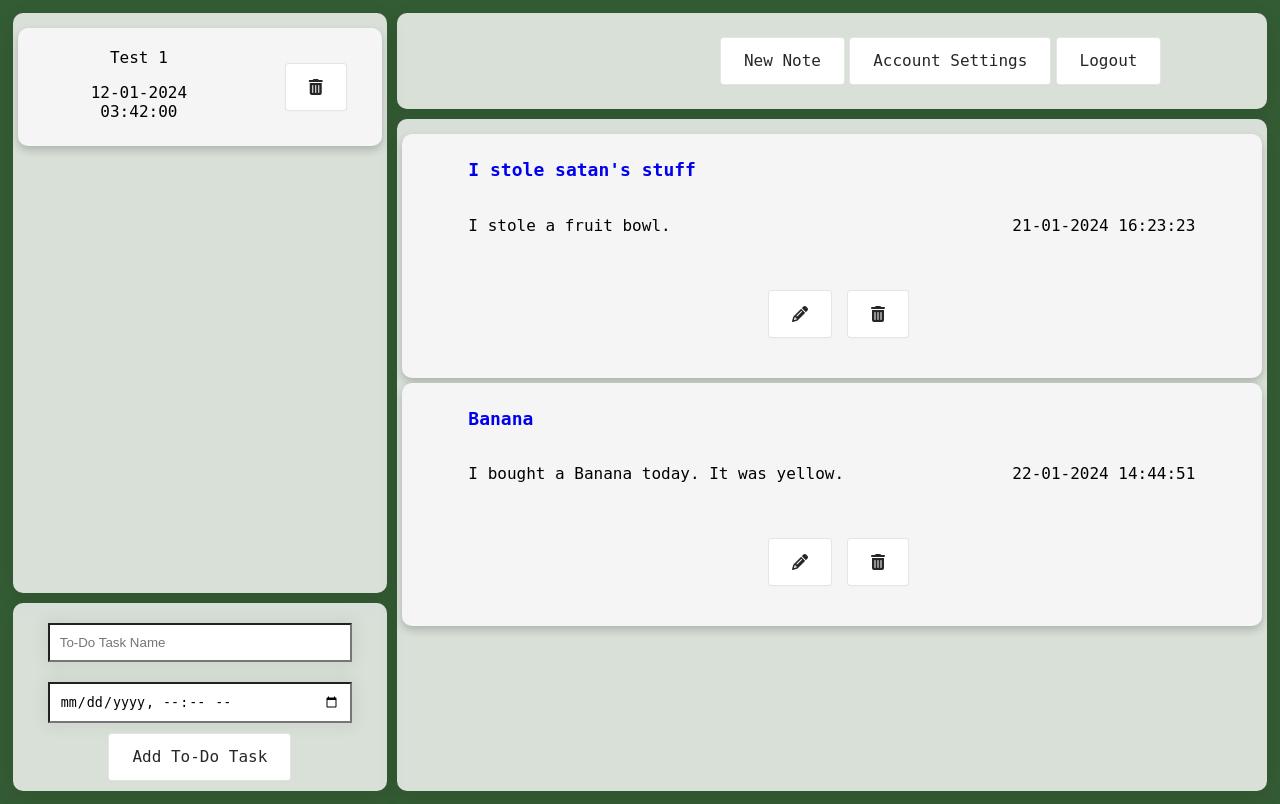
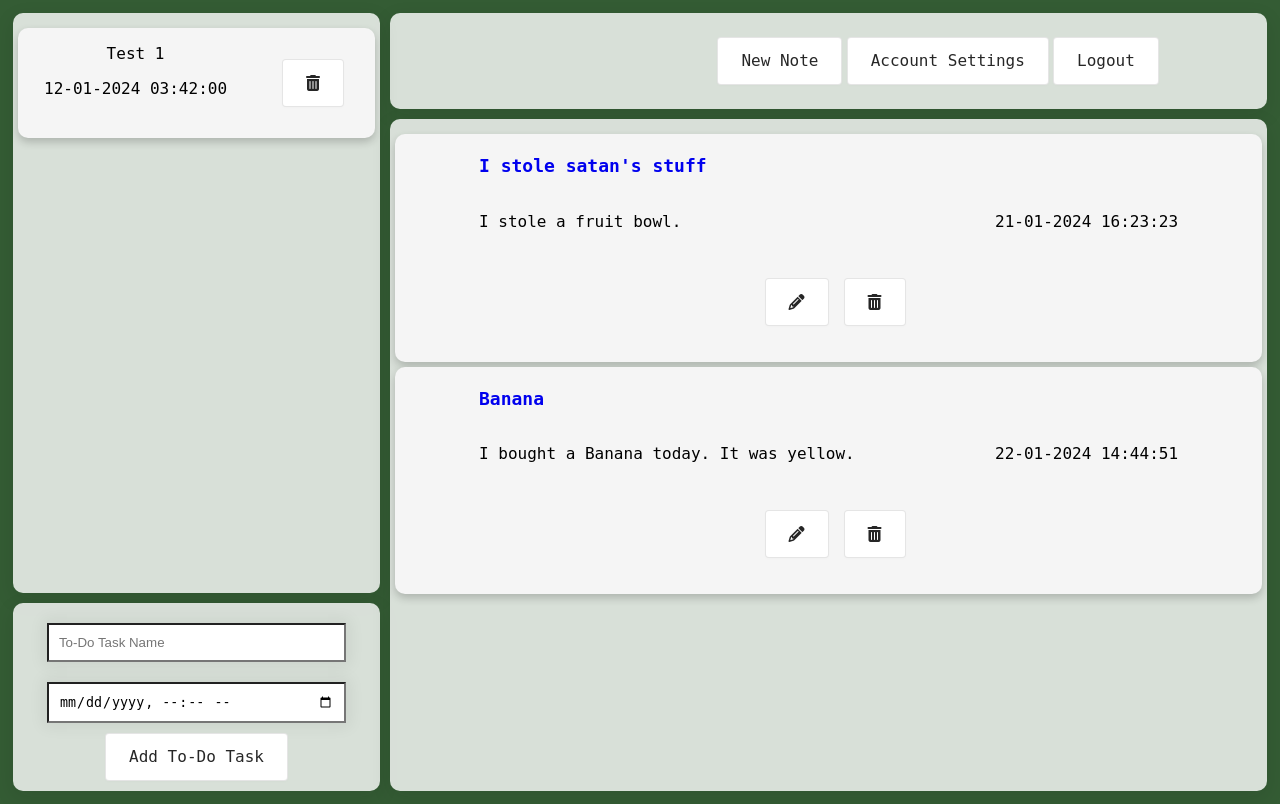
Before and after one commit to Void-Stag/Final-Year-Project, a Flask app: page /Home in a window 1280 px wide. Run offline with Flask 3, Linux system fonts and the light colour scheme; data comes from the database, SQL or seed files in the repository; some libraries are stand-ins or nearby versions.

Commit message:
formatting fix

```diff
--- a/NoteA/static/css/mainpage.css
+++ b/NoteA/static/css/mainpage.css
@@ -50,13 +50,13 @@
 /* Orderd List */
 ol {
   display: flex;
-  padding: 20px;
+  padding: 1em;
   margin: 0;
 }
 
 ol.notes {
   display: inline-block;
-  width: 500px;
+  width: 30em;
   text-align: left;
 }
 .buttons {
--- a/NoteA/templates/Main/main_page.html
+++ b/NoteA/templates/Main/main_page.html
@@ -52,7 +52,6 @@
         <li class="notetitle">
           <a href="/View_Note/{{note.id}}">{{ note.title }}</a>
         </li>
-        <br>
         <li class="notes">
           {{ note.content }}
         </li>
```
